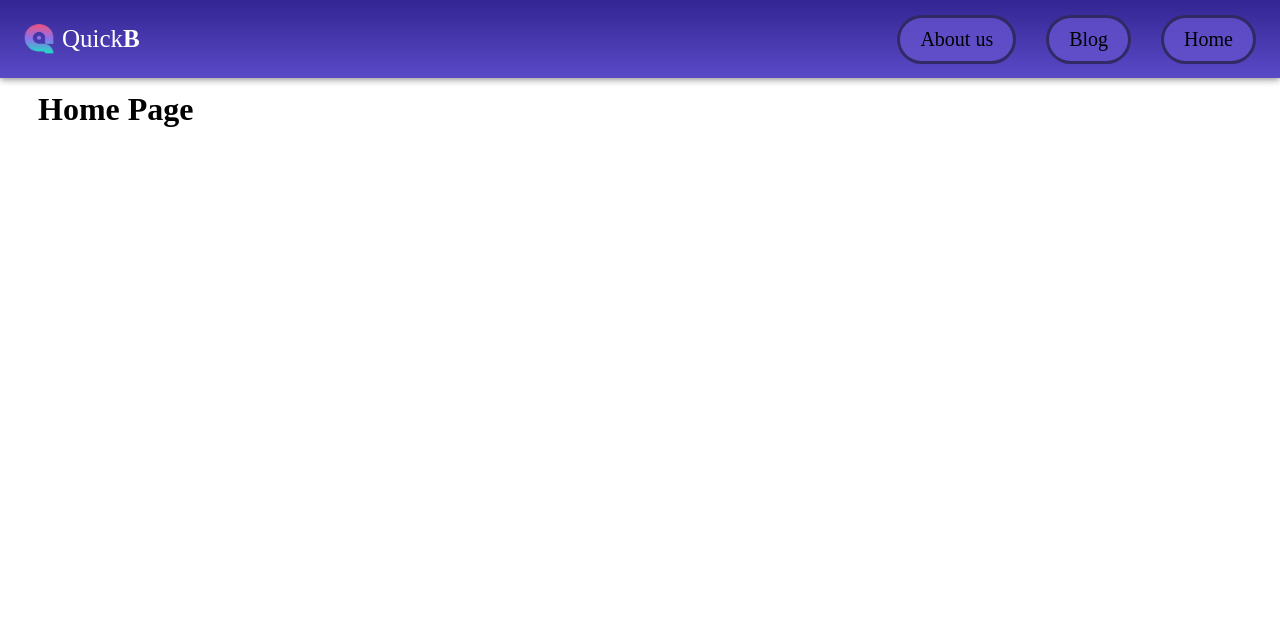
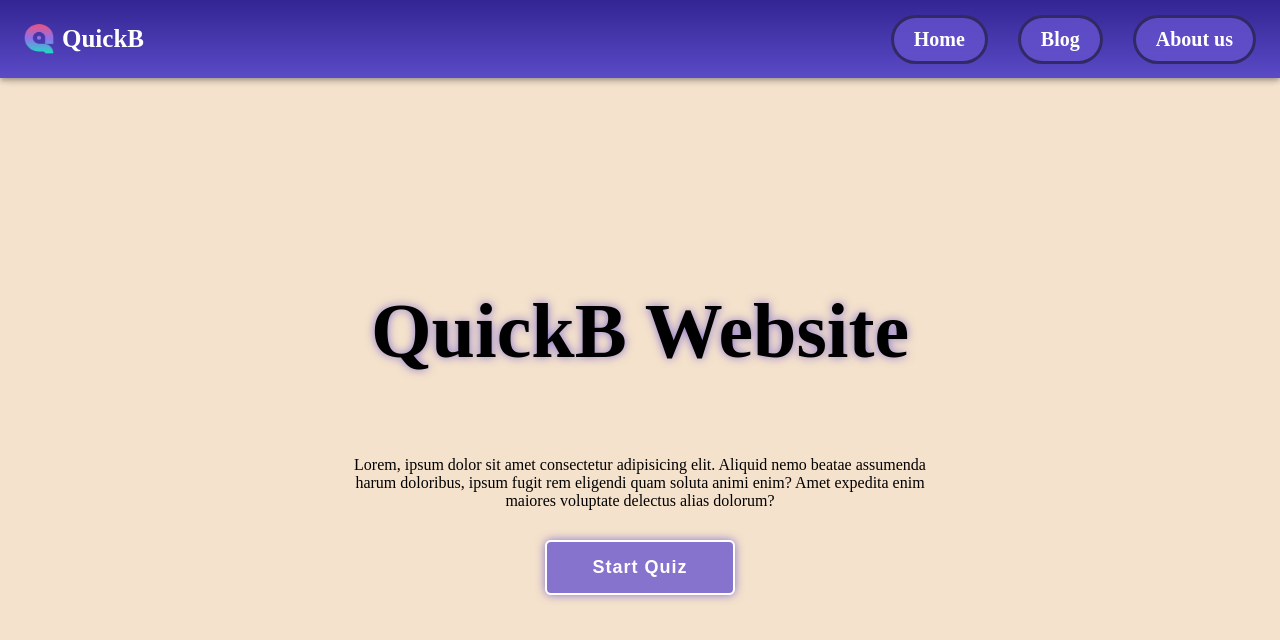
Before and after one commit to J4ckIsB4ck/web1-2024-final-project, a React (Create React App) app: page / in a window 1280 px wide. Shown: the top 640 px of the page. Built offline with nearby package versions, Linux system fonts and the light colour scheme.

Commit message:
Routes, Home page added some functions

```diff
--- a/public/index.css
+++ b/public/index.css
@@ -0,0 +1,3 @@
+body{
+    background-color: rgb(245, 226, 204);
+}
--- a/public/index.html
+++ b/public/index.html
@@ -5,6 +5,7 @@
     <link rel="icon" href="%PUBLIC_URL%/favicon.ico" />
     <meta name="viewport" content="width=device-width, initial-scale=1" />
     <meta name="theme-color" content="#000000" />
+    <link rel="stylesheet" href="index.css">
     <meta
       name="description"
       content="Web site created using create-react-app"
--- a/src/App.js
+++ b/src/App.js
@@ -1,7 +1,5 @@
 import React from 'react';
-import { Box } from "@mui/material";
-import Navbar from "./components/Navbar";
-import {Routes, Route, Link} from 'react-router-dom';
+import {Routes, Route} from 'react-router-dom';
 import Home from "./pages/Home/Home";
 import AboutUs from "./pages/AboutUs/AboutUs";
 import Blog from "./pages/Blog/Blog";
@@ -9,14 +7,11 @@ import Blog from "./pages/Blog/Blog";
 
 function App() {
   return (
-    <Box>
-      <Navbar/>
-      <Routes>
+    <Routes>
         <Route path = "/" element = {<Home />}/>
         <Route path = "/about" element = {<AboutUs />}/>
         <Route path = "/blog" element = {<Blog />}/>
-      </Routes>
-    </Box>
+    </Routes>
   );
 }
 
--- a/src/components/Navbar.css
+++ b/src/components/Navbar.css
@@ -9,29 +9,30 @@
     background-image: linear-gradient(#332593,#6655d6c5);
 }
 
-.Text {
+.Text-logo {
     display: flex;
     gap: 8px;
     font-size: 25px;
     align-items: center;
+    font-weight: 600;
 }
 
-.RightText {
+.Links-navbar{
     display: flex;
     gap: 30px;
     font-size: 20px;
+    font-weight: 600;
 }
 
 a:hover {
-    background-color: #c3bdb3f5 ;
+    background-color: #8bb6f28a ;
 }
 
 .Link {
     text-decoration: none;
     background-color: #6554cec5;
-
+    color: white;
     padding: 10px 20px;
-    color: black;
     border-radius: 25px;
     border-style: solid;
     border-color: #252049c5;
--- a/src/components/Navbar.jsx
+++ b/src/components/Navbar.jsx
@@ -1,4 +1,4 @@
-import { AppBar, Box,Toolbar } from '@mui/material'
+import { AppBar,Toolbar } from '@mui/material'
 import React from 'react'
 import { Link } from "react-router-dom";
 import './Navbar.css';
@@ -7,15 +7,15 @@ const Navbar = () => {
     return (
         <AppBar className = "StyledAppBar">
             <Toolbar className = "StyledToolbar">
-                <Box className = "Text">
+                <div className = "Text-logo">
                     <img src='QuickBlogo.png' alt='QuickB' width="30" height="30"/>
-                    <p>Quick<strong>B</strong></p>
-                </Box>
-                <Box className = "RightText">
+                    <p>QuickB</p>
+                </div>
+                <div className = "Links-navbar">
+                    <Link to = "/" className = "Link" >Home</Link>
+                    <Link to = "/blog" className = "Link" >Blog</Link>
                     <Link to = "/about" className = "Link" >About us</Link>
-                    <Link to = "/blog" className = "Link" >Blog</Link>
-                    <Link to = "/" className = "Link" >Home</Link>
-                </Box>
+                </div>
             </Toolbar>
         </AppBar>
     );
--- a/src/pages/AboutUs/AboutUs.jsx
+++ b/src/pages/AboutUs/AboutUs.jsx
@@ -1,12 +1,15 @@
 import { Box } from "@mui/material";
-
+import Navbar from "../../components/Navbar";
 import  "./AboutUs.css";
 
 function AboutUs() {
     return (
-      <Box className="box-about">
-        <h1>About Us Page</h1>
-      </Box>
+      <>
+        <Navbar/>
+          <Box className="box-about">
+            <h1>About Us Page</h1>
+          </Box>
+      </>
     );
   }
 
--- a/src/pages/Blog/Blog.jsx
+++ b/src/pages/Blog/Blog.jsx
@@ -1,11 +1,15 @@
 import { Box } from "@mui/material";
+import Navbar from "../../components/Navbar";
 import  "./Blog.css";
 
 function Blog() {
     return (
-      <Box className="box-blog">
-        <h1>Blog Page</h1>
-      </Box>
+      <>
+        <Navbar/>
+          <Box className="box-blog">
+            <h1>Blog Page</h1>
+        </Box>
+      </>
     );
   }
 
--- a/src/pages/Home/Home.css
+++ b/src/pages/Home/Home.css
@@ -1,5 +1,116 @@
+.section-home{
+    height: 100vh;
+    width: 100%;
+    display: flex;
+    justify-content: center;
+    align-items: center;
+}
+
 .box-home{
+    max-width: 600px;
+    display: flex;
+    align-items: center;
+    flex-direction: column;
+}
+.box-home h1{
+    font-size: 78px;
+    font-weight: 700;
+    text-shadow: 0 0 10px #6554cec5;
+}
+
+.box-home p{
+    font-size: 16px;
+    text-align: center;
+    margin-bottom: 30px;
+}
+.box-home .start-btn{
+    width: 190px;
+    height: 55px;
+    background-color: #6554cec5;
+    border: 2px solid #fff;
+    outline: none;
+    border-radius: 6px;
+    box-shadow: 0 0 10px #6554cec5;
+    font-size: 18px;
+    color: #fff;
+    letter-spacing: 1px;
+    font-weight: 600;
+    cursor: pointer;
+    transition: .5s;
+}
+.box-home .start-btn:hover{
+    background-color: #9c77ed;
+    box-shadow: none;
+}
+
+.popup-select{
+    position: absolute;
+    top: 50%;
+    left: 50%;
+    transform: translate(-50%, -50%);
+    width: 1000px;
+    height: 500px;
+    background: #f3ecec;
+    border-radius: 6px;
+    padding: 10px 25px;
+    opacity: 0;
+    pointer-events: none;
+    transition: .3s ease;
+}
+.popup-select.active {
+    opacity: 1;
+    pointer-events: auto;
+    transform: translate(-50%, -50%) scale (1);
+}
+.popup-select h2{
+    font-size: 50px;
+    color: black;
+}
+.popup-select .info{
+    display: inline-block;
+    font-size: 16px;
+    color: black;
+    font-weight: 500;
+    margin: 4px 0;
+}
+.popup-select .btn-group{
+    display:  flex;
     position: relative;
-    padding: 20px 30px;
-    margin: 50px auto;
+    top: 50%;
+    justify-content: space-between;
+    align-items: center;
+    border-top: 1px solid #999;
+    margin-top: 10px;
+    padding: 15px 0 7px;
+
 }
+.popup-select .btn-group .info-btn{
+    display: inline-flex;
+    justify-content: center;
+    align-items: center;
+    width: 130px;
+    height: 45px;
+    background-color: #9c77ed;
+    border: 2px solid #9c77ed;
+    outline: none;
+    border-radius: 6px;
+    text-decoration: none;
+    font-size: 16px;
+    color: #fff;
+    font-weight: 600;
+    box-shadow: 0 0 10px #6554cec5;
+    cursor: pointer;
+    transition: .5s;
+}
+.popup-select .btn-group .info-btn:nth-child(1){
+    background: transparent;
+    color: #6554cec5;
+}
+.popup-select .btn-group .info-btn:nth-child(1):hover{
+    background: #6554cec5;
+    color: #fff;
+}
+.popup-select .btn-group .info-btn:nth-child(2):hover{
+    background: #9a8eebc5;
+    border-color: #9a8eebc5;
+}
--- a/src/pages/Home/Home.jsx
+++ b/src/pages/Home/Home.jsx
@@ -1,13 +1,47 @@
-import { Box } from "@mui/material";
-import "./Home.css"
+import React, { useEffect } from 'react';
+import Navbar from "../../components/Navbar";
+import "./Home.css";
+
+function Home() {
+  useEffect(() => {
+    const startBtn = document.querySelector('.start-btn');
+    const popupSelect = document.querySelector('.popup-select');
+    const exitBtn = document.querySelector('.exit-btn');
 
 
-function Home() {
-    return (
-      <Box className="box-home">
-        <h1>Home Page</h1>
-      </Box>
-    );
-  }
+    if (startBtn && popupSelect && exitBtn) {
+      startBtn.onclick = () => {
+        popupSelect.classList.add('active');
+      }
+
+      exitBtn.onclick = () => {
+        popupSelect.classList.remove('active');
+      }
+    }
+  }, []);
+
+  return (
+    <>
+    <Navbar/>
+      <section className="section-home">
+        <div className="box-home">
+          <h1>QuickB Website</h1>
+          <p>Lorem, ipsum dolor sit amet consectetur adipisicing elit. Aliquid nemo beatae assumenda harum doloribus,
+            ipsum fugit rem eligendi quam soluta animi enim? Amet expedita enim maiores voluptate delectus alias dolorum?</p>
+          <button className="start-btn">Start Quiz</button>
+        </div>
+      </section>
+
+      <div className="popup-select">
+        <h2>Select Quiz</h2>
+          <span className="info">Lorem ipsum dolor sit, amet consectetur adipisicing elit. Perferendis magni tenetur magnam, quos corrupti numquam?</span>
+        <div className="btn-group">
+          <button className="info-btn exit-btn">Exit</button>
+          <a href="#" className="info-btn continue-btn">Continue</a>
+        </div>
+      </div>
+    </>
+  );
+}
 
 export default Home;
```
